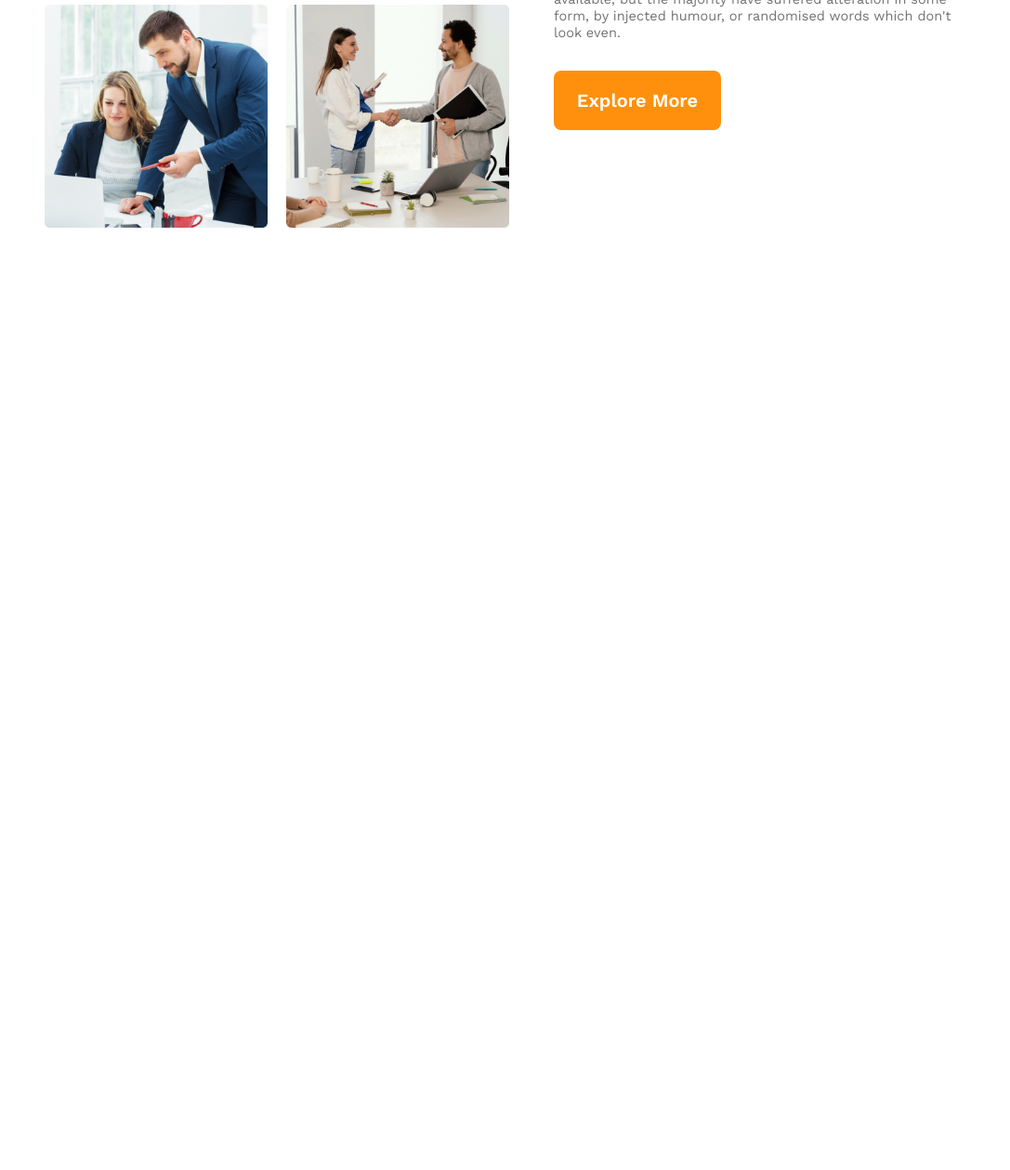
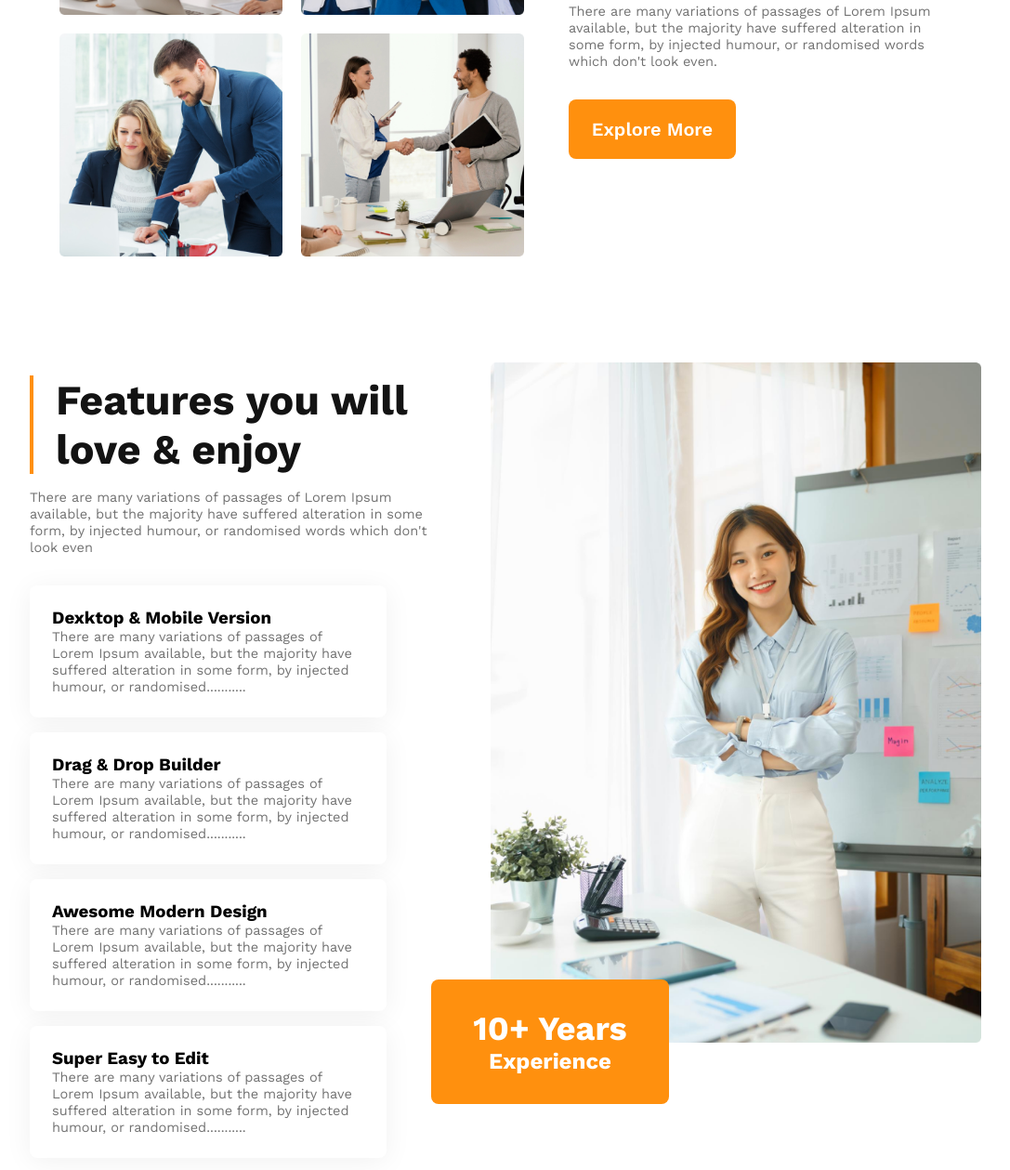
Before and after one commit to nayanmdgit/g3-architect-website, a plain HTML site: page index.html in a window 1280 px wide. Shown: the part 1323-2582 px from the top of the page at 93% size, without its empty margins (96-1183 px from the left). Before the commit the page ends 1632 px from the top, so only its background shows below. Drawn offline with nearby package versions, Linux system fonts and the light colour scheme.

Commit message:
completed the feature part

```diff
--- a/index.html
+++ b/index.html
@@ -46,6 +46,42 @@
 
         <button class="btn-primary">Explore More</button>
     </div>
+</section>
+
+<section class="features2">
+<div class="features2-content">
+<h3 class="nav-title">Features you will love & enjoy</h3>
+<p class="feature-content-description">There are many variations of passages of Lorem Ipsum available, but the majority have suffered alteration in some form, by injected humour, or randomised words which don't look even</p>
+
+<div class="feature-features">
+    <div class="features-description-unit">
+        <h3>Dexktop & Mobile Version</h3>
+        <p class="feature-content-description">There are many variations of passages of Lorem Ipsum available, but the majority have suffered alteration in some form, by injected humour, or randomised...........</p>
+    </div>
+
+    <div class="features-description-unit">
+        <h3>Drag & Drop Builder</h3>
+        <p class="feature-content-description">There are many variations of passages of Lorem Ipsum available, but the majority have suffered alteration in some form, by injected humour, or randomised...........</p>
+    </div>
+
+    <div class="features-description-unit">
+        <h3>Awesome Modern Design</h3>
+        <p class="feature-content-description">There are many variations of passages of Lorem Ipsum available, but the majority have suffered alteration in some form, by injected humour, or randomised...........</p>
+    </div>
+
+    <div class="features-description-unit">
+        <h3>Super Easy to Edit</h3>
+        <p class="feature-content-description">There are many variations of passages of Lorem Ipsum available, but the majority have suffered alteration in some form, by injected humour, or randomised...........</p>
+    </div>
+</div>
+</div>
+<div class="features2-image">
+    <img src="images/architect.png" alt="">
+    <div class="ten-years-badge">
+        <h2>10+ Years</h2>
+        <p>Experience</p>
+    </div>
+</div>
 
 
 </section>
--- a/styles/architect.css
+++ b/styles/architect.css
@@ -11,7 +11,7 @@
   /* header styles */
    header{
     background: rgba(255, 144, 14, 0.10);
-    padding: 50px 180px;
+    padding: 3rem 9rem;
   }
 nav{
   display: flex;
@@ -97,7 +97,7 @@ nav li a {
   display: flex;
   align-items: center;
   /* gap: 5rem; */
-  padding: 4rem 9rem;
+  padding: 4rem 10rem;
 }
 .feature-image{
   display: grid;
@@ -136,3 +136,65 @@ nav li a {
   font-size: 2.8rem;
   font-weight: 700;
 }
+
+/* features2 related styles */
+.features2{
+  display: flex;
+  align-items: center;
+  padding: 3rem 8rem;
+  gap: 2rem;
+}
+.features2-image img{
+  width: 33rem;
+  margin-left: 2rem;
+  height: 90%;
+}
+
+.ten-years-badge{
+
+  color: #FFF;
+  text-align: center;
+  font-size: 1.5rem;
+  font-weight: 700;
+  background: #FF900E;
+  border-radius: 0.5rem;
+  padding: 2rem;
+  width: 12rem;
+  position: relative;
+  bottom: 4.5rem;
+  right: 2rem
+
+
+
+
+}
+.features2-content{
+  padding-top: 1rem;
+}
+.features2-content > h3{
+ border-left: 0.25rem solid #FF900E;
+ padding: 0rem 1.5rem;
+
+}
+
+.feature-features{
+  padding-right: 3rem;
+  padding-top: 2rem;
+}
+
+.features-description-unit{
+  padding: 1.5rem;
+  border-radius: 0.5rem;
+  background: #FFF;
+  box-shadow: 0px 4px 30px 0px rgba(0, 0, 0, 0.06);
+  margin-bottom: 1rem;
+
+}
+
+.features-description-unit > h3 {
+  margin-bottom: 0;
+}
+
+.features-description-unit > p {
+  margin-top: 0;
+}
```
